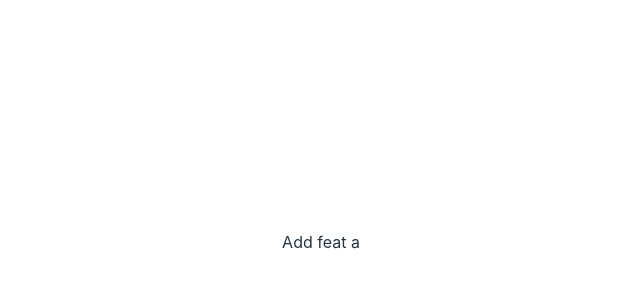
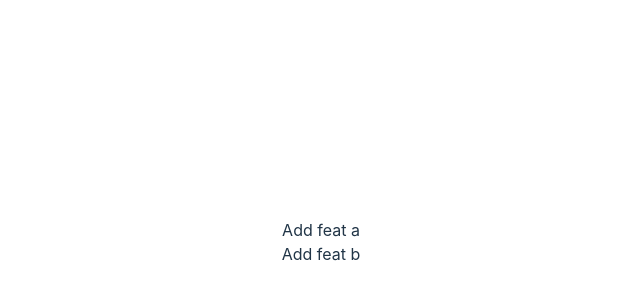
Before and after one commit to supakrit03/semantic-release-101, a React (Vite) app: page / in a window 1280 px wide. Shown: the part 158-458 px from the top of the page, without its empty margins (319-959 px from the left). Built offline with nearby package versions, Linux system fonts and the light colour scheme.

Commit message:
feat: add feat b

```diff
--- a/src/App.tsx
+++ b/src/App.tsx
@@ -4,6 +4,7 @@ function App() {
   return (
     <>
       <div>Add feat a</div>
+      <div>Add feat b</div>
     </>
   );
 }
```
